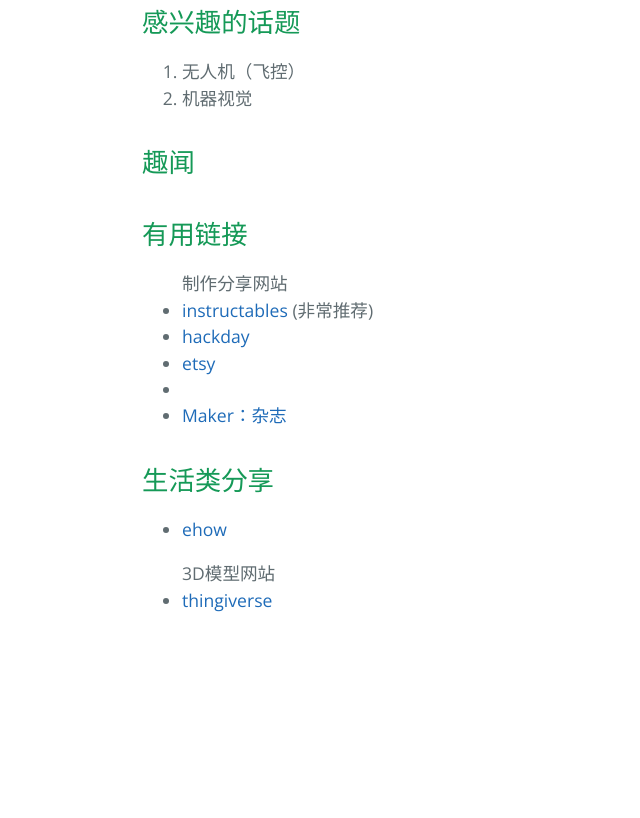
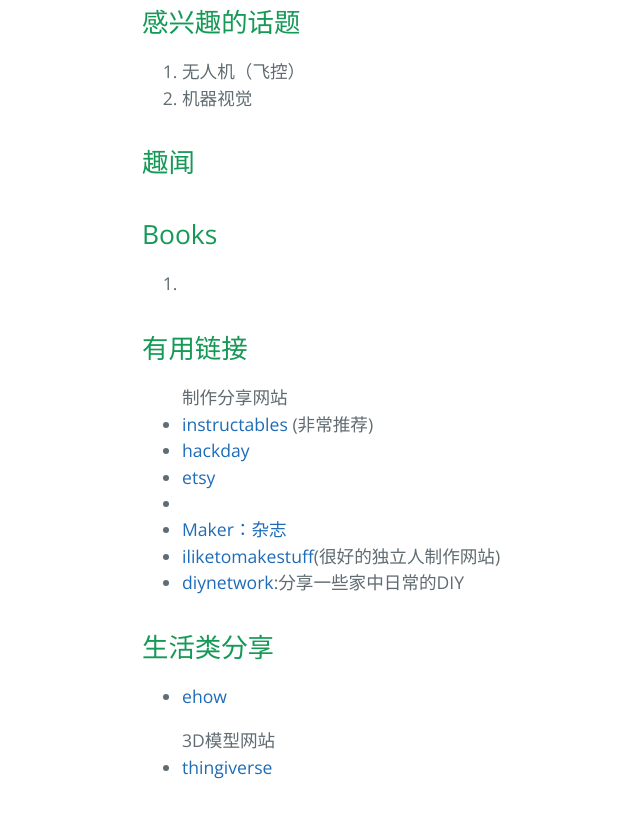
Before and after one commit to luooove/Xiangzi, a plain HTML site: page index.html in a window 1280 px wide. Shown: the part 759-1577 px from the top of the page, without its empty margins (82-722 px from the left). Before the commit the page ends 1422 px from the top, so only its background shows below. Drawn offline with nearby package versions, Linux system fonts and the light colour scheme.

Commit message:
update some site

```diff
--- a/index.html
+++ b/index.html
@@ -54,6 +54,13 @@
       </h2>
 
       <h2>
+        Books
+      </h2>
+      <ol>
+        <li></li>
+      </ol>
+
+      <h2>
         有用链接
       </h2>
       <ul>制作分享网站
@@ -62,6 +69,8 @@
         <li><a href="https://www.etsy.com/">etsy</a></li>
         <li><a href=""></a></li>
         <li><a href="http://makezine.com/">Maker：杂志</a></li>
+        <li><a href="http://www.iliketomakestuff.com/">iliketomakestuff</a>(很好的独立人制作网站)</li>
+        <li><a href="http://www.diynetwork.com/">diynetwork</a>:分享一些家中日常的DIY</li>
       </ul>
 
       <h2>生活类分享</h2>
```
